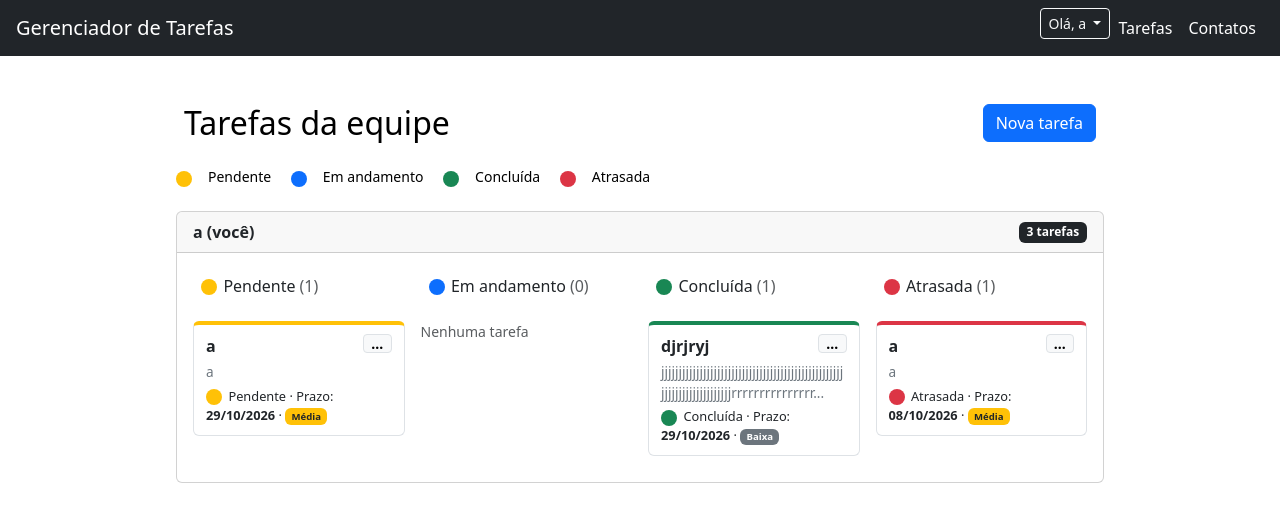
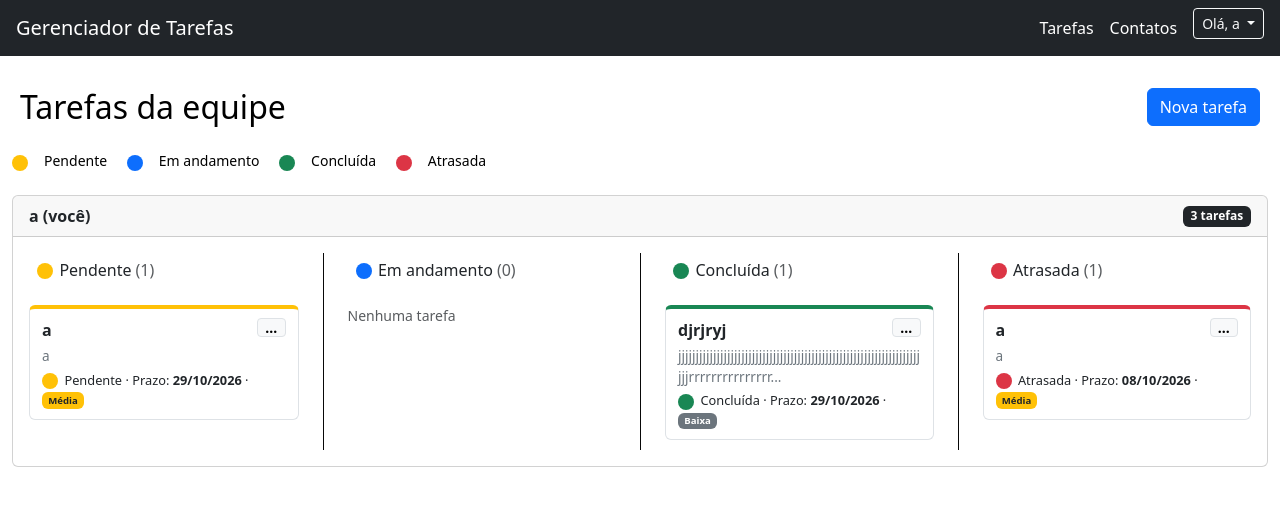
Before and after one commit to mee-bit-0/Gerenciador-coletivo-de-tarefas, a Flask app: page /dashboard in a window 1280 px wide. Shown: the top 522 px of the page. Run offline with Flask 3, Linux system fonts and the light colour scheme; a user stored in the database is signed in.

Commit message:
falta apenas alguns ajustes e implementar a paleta de cores

```diff
--- a/team_task_manager/static/style.css
+++ b/team_task_manager/static/style.css
@@ -56,15 +56,30 @@ body {
   text-align: center;
 }
 
-
-.container {
-  max-width: 960px;
-  margin: 0 auto;
-  padding: 1rem;
-  color:--mSurface
-}
 .btn-task-details { line-height: 1; padding: 0.1rem 0.45rem; font-weight: 700; }
 .task-full-desc { white-space: pre-wrap; word-break: break-word; }
 .navbar {background-color: var(--mPrimary); color: var(--mOnPrimary); padding: 0.5rem 1rem; display: flex; justify-content: space-between; align-items: center;}
 
 .mb-3 { background-color: var(--mSurface); color: var(--mOnSurface); padding: 0.5rem; border-radius: 0.25rem; margin-bottom: 1rem; }
+
+/* ---------- Linha entre as colunas de status ---------- */
+
+/* Celular (1 coluna por linha): linha horizontal entre uma coluna e a seguinte */
+@media (max-width: 767.98px) {
+    .status-col + .status-col {
+        border-top: 1px solid #dee2e6;
+        padding-top: 1rem;
+    }
+}
+
+/* Tela média (2 colunas por linha): linha vertical entre as duas da mesma linha
+   e horizontal entre a primeira e a segunda linha */
+@media (min-width: 768px) and (max-width: 1199.98px) {
+    .status-col:nth-child(even)  { border-left: 1px solid #000000; }
+    .status-col:nth-child(n+3)   { border-top: 1px solid #000000; padding-top: 1rem; }
+}
+
+/* Tela larga (4 colunas na mesma linha): linha vertical entre todas */
+@media (min-width: 1200px) {
+    .status-col + .status-col { border-left: 1px solid #080808; }
+}
--- a/team_task_manager/templates/base.html
+++ b/team_task_manager/templates/base.html
@@ -15,7 +15,9 @@
     <div class="collapse navbar-collapse">
         <ul class="navbar-nav ms-auto">
             {% if current_user.is_authenticated %}
-
+                <!----------páginas---------->
+                <li class="nav-item"><a class="nav-link" href="{{ url_for('dashboard') }}">Tarefas</a></li>
+                <li class="nav-item"><a class="nav-link" href="{{ url_for('contatos') }}">Contatos</a></li>
                 <!-------- opções do usuário -------->
                 <li class="nav-item dropdown">
                     <button class="btn btn-outline-light btn-sm dropdown-toggle ms-lg-2" type="button"
@@ -28,9 +30,6 @@
                         <li><a class="dropdown-item text-danger" href="{{ url_for('delete_user', user_id=current_user.id) }}">Excluir conta</a></li>
                     </ul>
                 </li>
-                <!----------páginas---------->
-                <li class="nav-item"><a class="nav-link" href="{{ url_for('dashboard') }}">Tarefas</a></li>
-                <li class="nav-item"><a class="nav-link" href="{{ url_for('contatos') }}">Contatos</a></li>
 
             {% else %}
 
@@ -42,7 +41,9 @@
     </div>
 </nav>
 
-<div class="container mt-4 mb-5">
+<!-------------------container/conteudo------------------>
+
+<div class="{% block container_class %}container{% endblock %} mt-4 mb-5">
     {% with messages = get_flashed_messages(with_categories=true) %}
         {% for category, message in messages %}
             <div class="alert alert-{{ category }} alert-dismissible fade show">
--- a/team_task_manager/templates/dashboard.html
+++ b/team_task_manager/templates/dashboard.html
@@ -1,5 +1,6 @@
 {% extends "base.html" %}
 {% block title %}Painel de tarefas{% endblock %}
+{% block container_class %}container-xxl{% endblock %}
 {% block content %}
 
 
@@ -44,9 +45,9 @@
         <span class="badge bg-dark">{{ item.total }} tarefa{{ 's' if item.total != 1 }}</span>
     </div>
     <div class="card-body">
-        <div class="row g-3">
+        <div class="row g-5">
             {% for status in STATUS_ORDER %}
-            <div class="col-12 col-md-6 col-xl-3">
+            <div class="col-12 col-md-6 col-xl-3 status-col">
                 <h6 class="d-flex align-items-center mb-3">
                     <span class="dot {{ STATUS_CSS[status] }}"></span>{{ status }}
                     <span class="text-muted ms-1">({{ item.columns[status]|length }})</span>
--- a/team_task_manager/templates/task.html
+++ b/team_task_manager/templates/task.html
@@ -1,7 +1,3 @@
-
-{% block title %}Tarefas{% endblock %}
-{% block content %}
-
 {% set status = task.effective_status %}
 
 <div class="modal-header">
@@ -43,6 +39,4 @@
     <button type="button" class="btn btn-secondary" data-bs-dismiss="modal">Fechar</button>
 </div>
 
-
-
 {%endblock %}
```
Also changed, not shown: team_task_manager/templates/contatos.html (+10 -8 lines), team_task_manager/instance/database.db.
